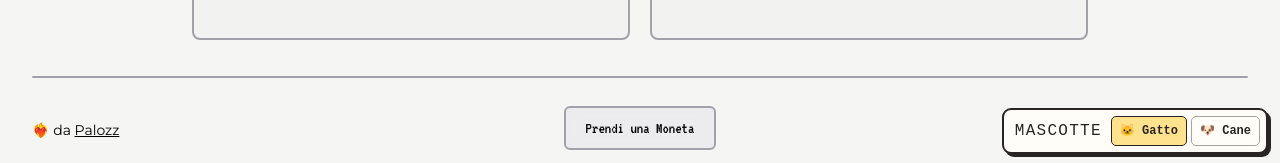
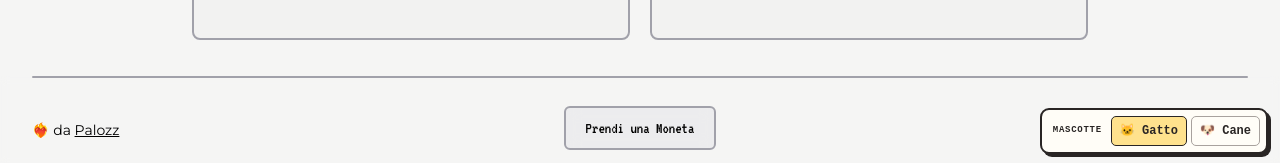
Before and after one commit to frapalozz/informatica, a Jekyll site: the page built from index.html, in a window 1280 px wide and 1048 px high. Shown: the part 882-1045 px from the top of the window. Built offline with Jekyll 4.4.1, drawn with Linux system fonts in a browser that asks for light colours; comment, search, counter and statistics services are not loaded.

Commit message:
fix: use valid font shorthand for selector label

```diff
--- a/assets/css/mascot-choice.css
+++ b/assets/css/mascot-choice.css
@@ -16,7 +16,7 @@
   color: #292524;
   font-family: ui-monospace, "Courier New", monospace;
 }
-.mascot-selector-label { margin: 0 5px; font: bold 9px/1.1 inherit; letter-spacing: .08em; }
+.mascot-selector-label { margin: 0 5px; font: bold 9px/1.1 ui-monospace, "Courier New", monospace; letter-spacing: .08em; }
 .mascot-selector-button {
   border: 1px solid #a8a29e;
   border-radius: 5px;
```
